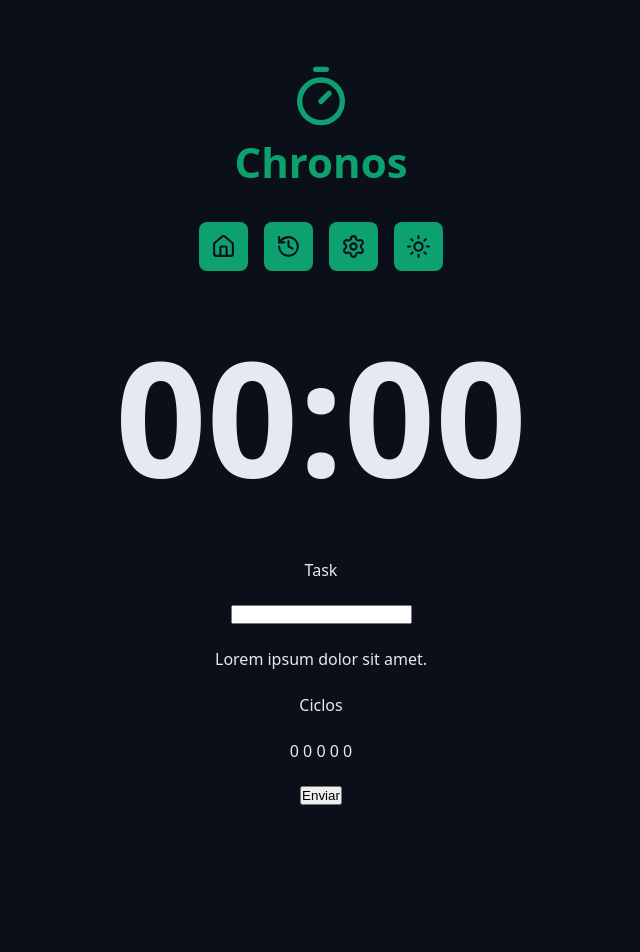
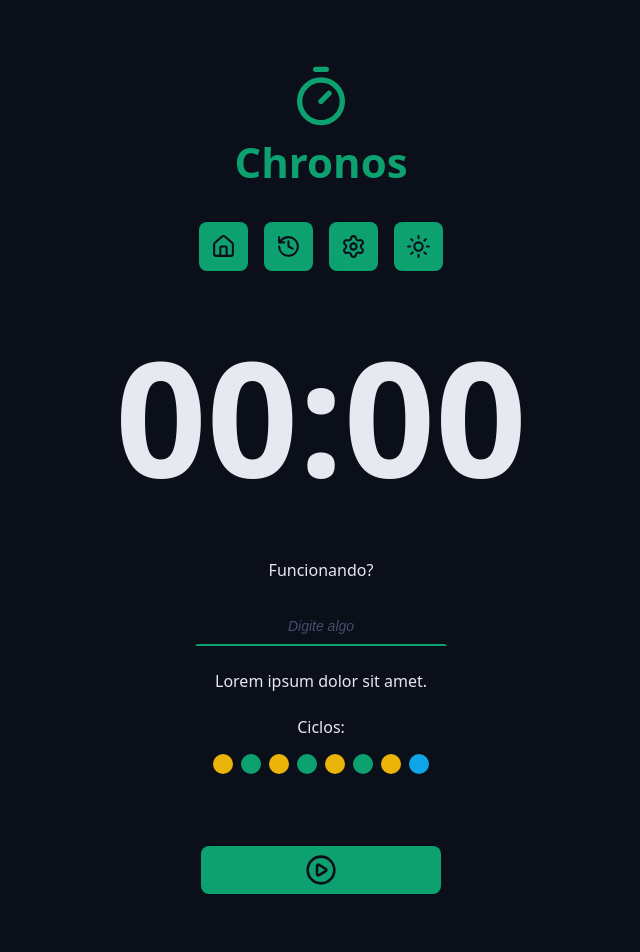
Before and after one commit to douglasdhein/chronos, a React (Vite) app: page / in a window 1280 px wide. Shown: the top 952 px of the page, without its empty margins (319-959 px from the left). Before the commit the page ends 837 px from the top, so only its background shows below. Built offline with nearby package versions, Linux system fonts and the light colour scheme.

Commit message:
componentes cycles, button e input

```diff
--- a/src/App.tsx
+++ b/src/App.tsx
@@ -3,6 +3,10 @@
 import { Logo } from './components/Logo';
 import { Menu } from './components/Menu';
 import { CountDown } from './components/CountDown';
+import { DefaultInput } from './components/DefaultInput';
+import { Cycles } from './components/Cycles';
+import { DefaultButton } from './components/DefaultButton';
+import { PlayCircleIcon, StopCircleIcon } from 'lucide-react';
 import './styles/theme.css';
 import './styles/global.css';
 
@@ -24,8 +28,12 @@
       <Container>
         <form className="form" action="">
           <div className="formRow">
-            <label htmlFor="input">Task</label>
-            <input id="input" type="text" />
+            <DefaultInput
+              labelText="Funcionando?"
+              id="meuInput"
+              type="text"
+              placeholder="Digite algo"
+            />
           </div>
 
           <div className="formRow">
@@ -33,15 +41,12 @@
           </div>
 
           <div className="formRow">
-            <p>Ciclos</p>
+            <Cycles />
           </div>
 
           <div className="formRow">
-            <p>0 0 0 0 0</p>
-          </div>
-
-          <div className="formRow">
-            <button>Enviar</button>
+            <DefaultButton icon={<PlayCircleIcon />} color="green" />
+            <DefaultButton icon={<StopCircleIcon />} color="red" />
           </div>
         </form>
       </Container>
--- /dev/null
+++ b/src/components/Cycles/index.tsx
@@ -0,0 +1,19 @@
+import styles from './style.module.css';
+
+export function Cycles() {
+  return (
+    <div className={styles.cycles}>
+      <span>Ciclos:</span>
+      <div className={styles.cyclesDots}>
+        <span className={`${styles.cycleDot} ${styles.workTime}`}></span>
+        <span className={`${styles.cycleDot} ${styles.shortBreakTime}`}></span>
+        <span className={`${styles.cycleDot} ${styles.workTime}`}></span>
+        <span className={`${styles.cycleDot} ${styles.shortBreakTime}`}></span>
+        <span className={`${styles.cycleDot} ${styles.workTime}`}></span>
+        <span className={`${styles.cycleDot} ${styles.shortBreakTime}`}></span>
+        <span className={`${styles.cycleDot} ${styles.workTime}`}></span>
+        <span className={`${styles.cycleDot} ${styles.longBreakTime}`}></span>
+      </div>
+    </div>
+  );
+}
--- /dev/null
+++ b/src/components/Cycles/style.module.css
@@ -0,0 +1,31 @@
+.cycles {
+  display: flex;
+  flex-direction: column;
+  align-items: center;
+  justify-content: center;
+  gap: 1.6rem;
+}
+
+.cyclesDots {
+  display: flex;
+  gap: 0.8rem;
+}
+
+.cycleDot {
+  width: 2rem;
+  height: 2rem;
+  background-color: var(--primary);
+  border-radius: 50%;
+}
+
+.workTime {
+  background: var(--warning);
+}
+
+.shortBreakTime {
+  background: var(--primary);
+}
+
+.longBreakTime {
+  background: var(--info);
+}
--- /dev/null
+++ b/src/components/DefaultButton/index.tsx
@@ -0,0 +1,21 @@
+import { Fragment } from 'react/jsx-runtime';
+import styles from './style.module.css';
+
+type DefaultButtonProps = {
+  icon: React.ReactNode;
+  color?: 'green' | 'red';
+} & React.ComponentProps<'button'>;
+
+export function DefaultButton({
+  icon,
+  color = 'green',
+  ...props
+}: DefaultButtonProps) {
+  return (
+    <Fragment>
+      <button className={`${styles.button} ${styles[color]}`} {...props}>
+        {icon}
+      </button>
+    </Fragment>
+  );
+}
--- /dev/null
+++ b/src/components/DefaultButton/style.module.css
@@ -0,0 +1,33 @@
+.button {
+  display: flex;
+  align-items: center;
+  justify-content: center;
+  border: none;
+  background: var(--primary);
+  color: var(--text-over-primary);
+  min-width: 24rem;
+  padding: 0.8rem;
+  border-radius: 0.8rem;
+  margin: 4.8rem 0;
+  cursor: pointer;
+  transition: all 0.1s ease-in-out;
+}
+
+.button svg {
+  width: 3.2rem;
+  height: 3.2rem;
+}
+
+.button:hover {
+  filter: brightness(65%);
+}
+
+.green {
+  background: var(--primary);
+  color: var(--text-over-primary);
+}
+
+.red {
+  background: var(--error);
+  color: var(--text-over-error);
+}
--- /dev/null
+++ b/src/components/DefaultInput/index.tsx
@@ -0,0 +1,21 @@
+import { Fragment } from 'react/jsx-runtime';
+import styles from './style.module.css';
+
+type DefaultInputProps = {
+  id: string;
+  labelText: string;
+} & React.ComponentProps<'input'>;
+
+export function DefaultInput({
+  id,
+  labelText,
+  type,
+  ...rest
+}: DefaultInputProps) {
+  return (
+    <Fragment>
+      <label htmlFor={id}>{labelText}</label>
+      <input className={styles.input} id={id} type={type} {...rest} />
+    </Fragment>
+  );
+}
--- /dev/null
+++ b/src/components/DefaultInput/style.module.css
@@ -0,0 +1,28 @@
+.input {
+  background-color: transparent;
+  border: none;
+  text-align: center;
+  font-size: 1.8rem;
+  padding: 0.8rem;
+  color: var(--text-default);
+  outline: none;
+  border: 0.2rem solid transparent;
+  border-bottom: 0.2rem solid var(--primary);
+}
+
+.input:focus {
+  border: 0.2rem solid var(--primary);
+  border-radius: 0.8rem;
+  transition: all 0.1s ease-in-out;
+}
+
+.input::placeholder {
+  color: var(--gray-500);
+  font-size: 1.4rem;
+  font-style: italic;
+}
+
+.input:disabled {
+  border-bottom: 0.2rem solid var(--disabled);
+  color: var(--text-muted);
+}
```
